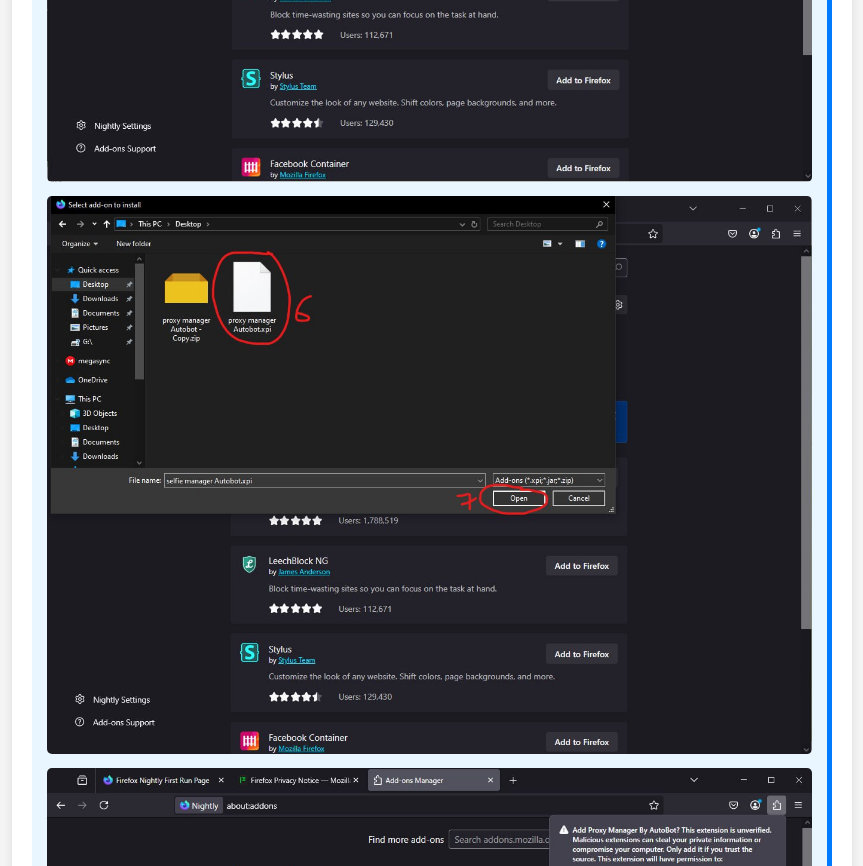
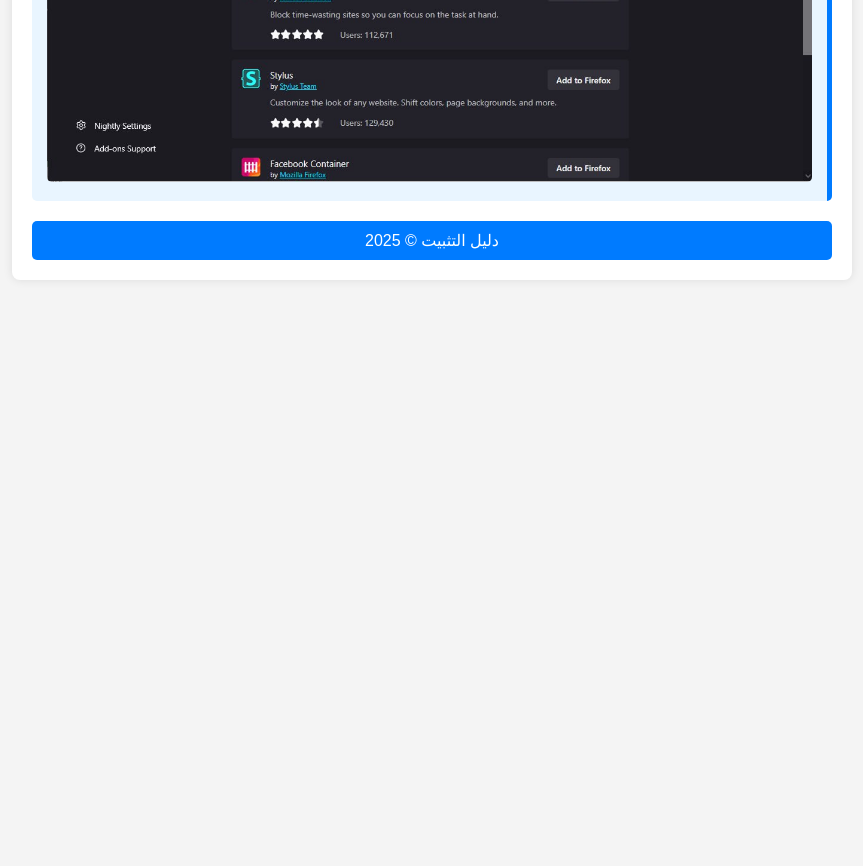
Before and after one commit to geckoy/installingAutobot, a plain HTML site: page index.html in a window 1280 px wide. Shown: the part 9274-10140 px from the top of the page, without its empty margins (208-1071 px from the left). After the commit the page ends 9574 px from the top, so only its background shows below. Drawn offline with Linux system fonts and the light colour scheme.

Commit message:
Update index.html
remove tamper monkey instructions

```diff
--- a/index.html
+++ b/index.html
@@ -121,16 +121,7 @@
             <img src="https://github.com/geckoy/installingAutobot/blob/main/assets/step4/photo_2025-02-12_13-01-44.jpg?raw=true" alt="تكوين البرنامج">
             <img src="https://github.com/geckoy/installingAutobot/blob/main/assets/step4/photo_2025-02-12_13-02-11.jpg?raw=true" alt="تكوين البرنامج">
             <img src="https://github.com/geckoy/installingAutobot/blob/main/assets/step4/photo_2025-02-12_13-03-00.jpg?raw=true" alt="تكوين البرنامج">
-            <img src="https://github.com/geckoy/installingAutobot/blob/main/assets/step4/photo_2025-02-12_13-04-34.jpg?raw=true" alt="تكوين البرنامج">
-            <img src="https://github.com/geckoy/installingAutobot/blob/main/assets/step4/photo_2025-02-12_13-05-09.jpg?raw=true" alt="تكوين البرنامج">
-            <img src="https://github.com/geckoy/installingAutobot/blob/main/assets/step4/photo_2025-02-12_13-06-23.jpg?raw=true" alt="تكوين البرنامج">
-            <img src="https://github.com/geckoy/installingAutobot/blob/main/assets/step4/photo_2025-02-12_13-06-59.jpg?raw=true" alt="تكوين البرنامج">
-            <img src="https://github.com/geckoy/installingAutobot/blob/main/assets/step4/photo_2025-02-12_13-07-35.jpg?raw=true" alt="تكوين البرنامج">
-            <img src="https://github.com/geckoy/installingAutobot/blob/main/assets/step4/photo_2025-02-12_13-09-01.jpg?raw=true" alt="تكوين البرنامج">
-            <img src="https://github.com/geckoy/installingAutobot/blob/main/assets/step4/photo_2025-02-12_13-09-30.jpg?raw=true" alt="تكوين البرنامج">
-            <img src="https://github.com/geckoy/installingAutobot/blob/main/assets/step4/photo_2025-02-12_13-11-41.jpg?raw=true" alt="تكوين البرنامج">
-            <img src="https://github.com/geckoy/installingAutobot/blob/main/assets/step4/photo_2025-02-12_13-14-22.jpg?raw=true" alt="تكوين البرنامج">
-            <img src="https://github.com/geckoy/installingAutobot/blob/main/assets/step4/photo_2025-02-12_13-14-48.jpg?raw=true" alt="تكوين البرنامج">
+
         </div>
 
         <footer>دليل التثبيت &copy; 2025</footer>
```
